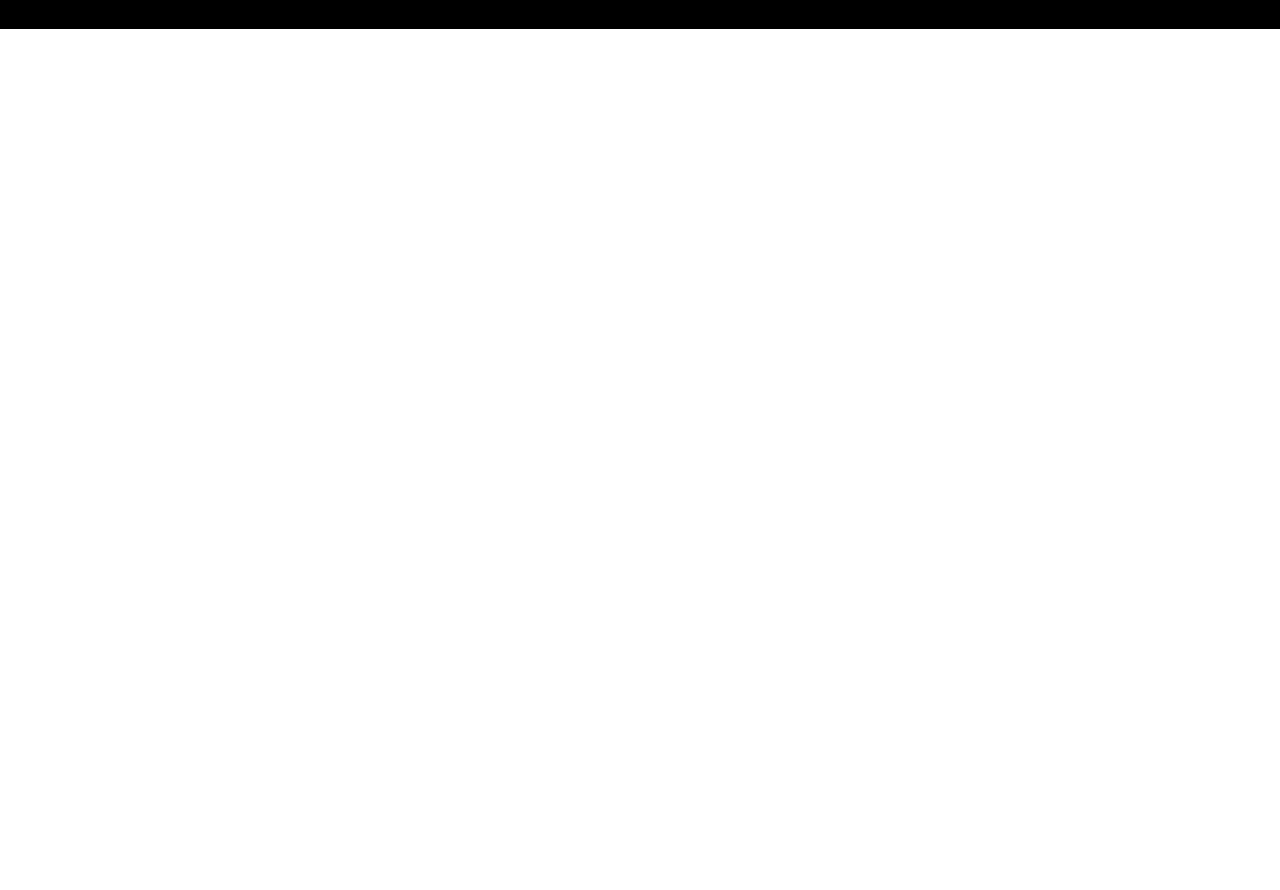
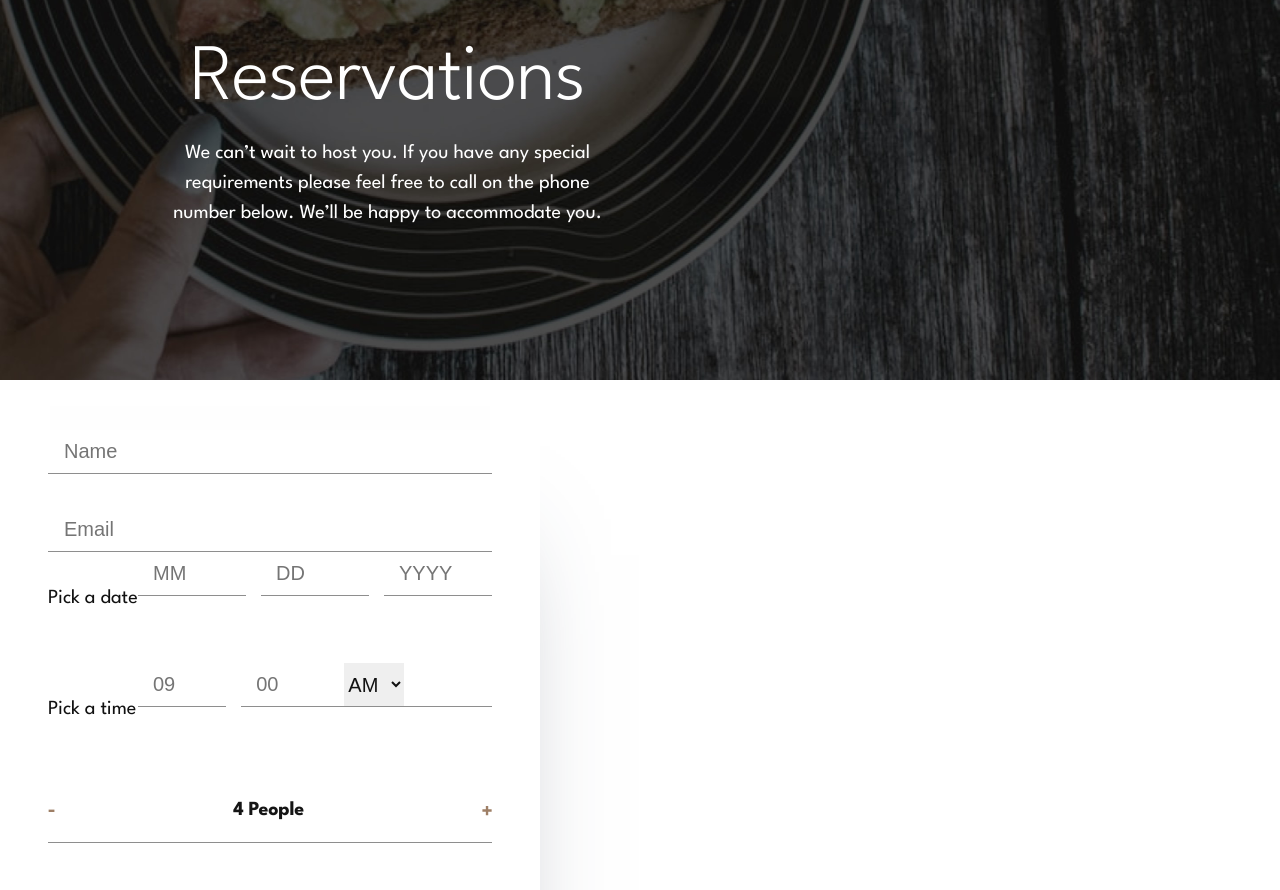
Before and after one commit to DKapteyn/restaurant-site, a Next.js app: page /orderPage in a window 1280 px wide. Shown: the part 220-1110 px from the top of the page. Before the commit the page ends 800 px from the top, so only its background shows below. Built offline with nearby package versions, Linux system fonts and the light colour scheme.

Commit message:
added content to Orderpage and styling

```diff
--- /dev/null
+++ b/components/OrderPage/ResForm.tsx
@@ -0,0 +1,63 @@
+import React, { useState } from "react";
+import s from "../../styles/OrderPage/ResForm.module.scss";
+import Button from "../shared/Button";
+export default function ResForm() {
+  const [numPeople, setNumPeople] = useState(4);
+
+  return (
+    <div className={s.mainContainer}>
+      <form className={s.formContainer} action="post">
+        <input className={s.inText} type="text" placeholder="Name" />
+        <input
+          className={`${s.inText} ${s.inTextEmail}`}
+          type="text"
+          placeholder="Email"
+        />
+        <div className={s.inDateContainer}>
+          <div className={s.inDateAndText}>
+            <h4 className={s.inDateText}>Pick a date</h4>
+            <div className={s.inDates}>
+              <input className={s.inDate} type="text" placeholder="MM" />
+              <input className={s.inDate} type="text" placeholder="DD" />
+              <input className={s.inDate} type="text" placeholder="YYYY" />
+            </div>
+          </div>
+        </div>
+        <div className={s.inDateContainer}>
+          <div className={s.inDateAndText}>
+            <h4 className={s.inDateText}>Pick a time</h4>
+            <div className={s.inDates}>
+              <input className={s.inDate} type="text" placeholder="09" />
+              <input className={s.inDate} type="text" placeholder="00" />
+            </div>
+
+            <p className={s.inDate}>
+              <select className={s.dropDown} name="am-pm">
+                <option value="AM" selected>
+                  AM
+                </option>
+                <option value="PM">PM</option>
+              </select>
+            </p>
+          </div>
+        </div>
+        <div className={s.numPeople}>
+          <img
+            onClick={() => setNumPeople((prevNumPeople) => prevNumPeople - 1)}
+            src="./images/icons/icon-minus.svg"
+            alt="minus"
+          />
+          <h3 className={s.numPeopleText}> {`${numPeople} People`}</h3>
+          <img
+            onClick={() => setNumPeople((prevNumPeople) => prevNumPeople + 1)}
+            src="./images/icons/icon-plus.svg"
+            alt="plus"
+          />
+        </div>
+      </form>
+      <div className={s.button}>
+        <Button title="make reservation" link="#" propWidth="100%" />
+      </div>
+    </div>
+  );
+}
--- /dev/null
+++ b/components/OrderPage/ResHeroPic.tsx
@@ -0,0 +1,44 @@
+import React from "react";
+import s from "../../styles/OrderPage/ResHeroPic.module.scss";
+import Button from "../shared/Button";
+
+export default function ResHeroPic() {
+  return (
+    <div className={s.mainContainer}>
+      <img
+        className={`${s.mobHeroPic} ${s.pic}`}
+        src="./images/booking/hero-bg-mobile@2x.jpg"
+        alt="plate of food"
+      />
+      <img
+        className={`${s.tabHeroPic} ${s.pic}`}
+        src="./images/booking/hero-bg-tablet@2x.jpg"
+        alt="plate of food"
+      />
+      <img
+        className={`${s.deskHeroPic} ${s.pic}`}
+        src="./images/booking/hero-bg-desktop@2x.jpg"
+        alt="plate of food"
+      />
+
+      <div className={s.textAndButton}>
+        <img className={s.logo} src="./images/logo.svg" alt="logo" />
+        <div className={s.text}>
+          <h3 className={s.title}>Reservations</h3>
+          <p className={s.para}>
+            We can’t wait to host you. If you have any special requirements
+            please feel free to call on the phone number below. We’ll be happy
+            to accommodate you.
+          </p>
+        </div>
+        <div className={s.button}>
+          <Button
+            link="#"
+            propBackgroundColor="transparent"
+            title="reserve place"
+          />
+        </div>
+      </div>
+    </div>
+  );
+}
--- a/pages/orderPage.tsx
+++ b/pages/orderPage.tsx
@@ -1,10 +1,15 @@
 import React from "react";
+import ResForm from "../components/OrderPage/ResForm";
+import ResHeroPic from "../components/OrderPage/ResHeroPic";
 import Layout from "../components/shared/Layout";
 
 export default function OrderPage() {
   return (
     <div>
-      <Layout>OrderPage</Layout>
+      <Layout>
+        <ResHeroPic />
+        <ResForm />
+      </Layout>
     </div>
   );
 }
--- /dev/null
+++ b/styles/OrderPage/ResForm.module.scss
@@ -0,0 +1,129 @@
+@use "styles/_utils/screen.module.scss";
+
+.mainContainer {
+  background-color: white;
+  box-shadow: 0px 75px 100px -50px rgba(56, 66, 85, 0.503223);
+  @include screen.mobile {
+    width: 327px;
+    height: 585px;
+    position: absolute;
+    top: 463px;
+    right: 0px;
+    left: 0px;
+    margin: auto;
+  }
+  @include screen.tabletAndDesktop {
+    width: 540px;
+    height: 545px;
+  }
+}
+
+.formContainer {
+  display: flex;
+  flex-direction: column;
+  @include screen.mobile {
+    margin: 34px 32px 32px 32px;
+  }
+  @include screen.tabletAndDesktop {
+    margin: 50px 48px 48px 48px;
+  }
+  & > input {
+    border: none;
+    border-bottom: 1px solid #8e8e8e;
+  }
+}
+
+.inText {
+  margin-bottom: 0px;
+  padding: 0px;
+  padding-left: 16px;
+
+  height: 43px;
+}
+.inText::placeholder,
+.inDate::placeholder,
+.inDate,
+.inText {
+  font-weight: 400;
+  font-size: 20px;
+  line-height: 28px;
+}
+
+.inTextEmail {
+  margin-top: 34px;
+}
+
+.inDateContainer {
+  height: 79px;
+  margin-bottom: 32px;
+}
+
+.inDateAndText {
+  @include screen.tabletAndDesktop {
+    display: flex;
+  }
+}
+
+.inDates {
+  display: flex;
+  gap: 15px;
+}
+.inDate {
+  border: none;
+  border-bottom: 1px solid #8e8e8e;
+  width: 100%;
+  height: 43px;
+
+  padding: 0px;
+  padding-left: 15px;
+  margin: 0px;
+}
+
+.inDateText {
+  font-weight: 400;
+  font-size: 20px;
+  line-height: 28px;
+  margin-top: 32px;
+  margin-bottom: 0px;
+
+  /* identical to box height, or 140% */
+
+  color: #111111;
+  @include screen.tabletAndDesktop {
+    min-width: 90px;
+  }
+}
+
+.dropDown {
+  border: none;
+  font-weight: 400;
+  font-size: 20px;
+  line-height: 28px;
+  /* identical to box height, or 140% */
+  height: 43px;
+  width: 60px;
+  color: #111111;
+}
+
+.numPeople {
+  display: flex;
+  align-items: center;
+  justify-content: space-between;
+  border-bottom: 1px solid #8e8e8e;
+  margin-top: 4px;
+}
+
+.numPeopleText {
+  font-weight: 700;
+  font-size: 20px;
+  line-height: 24px;
+  /* identical to box height, or 120% */
+
+  letter-spacing: -0.25px;
+
+  color: #151515;
+}
+
+.button {
+  margin: 32px;
+}
--- /dev/null
+++ b/styles/OrderPage/ResHeroPic.module.scss
@@ -0,0 +1,119 @@
+@use "styles/_utils/screen.module.scss";
+
+.mainContainer {
+  display: grid;
+  & > * {
+    grid-column: 1/-1;
+    grid-row: 1/-1;
+  }
+  color: #ffffff;
+  height: 600px;
+
+  overflow: hidden;
+  @include screen.mobile {
+    margin-bottom: 534px;
+  }
+}
+
+.pic {
+  width: 100%;
+  height: inherit;
+}
+
+.mobHeroPic {
+  @include screen.tabletAndDesktop {
+    display: none;
+  }
+}
+.tabHeroPic {
+  @include screen.mobile {
+    display: none;
+  }
+  @include screen.desktop {
+    display: none;
+  }
+}
+.deskHeroPic {
+  @include screen.mobileAndTablet {
+    display: none;
+  }
+}
+
+.textAndButton {
+  @include screen.mobile {
+    display: flex;
+    flex-direction: column;
+    align-items: center;
+    width: 327px;
+    margin: 56px auto 0px auto;
+  }
+  @include screen.desktop {
+    width: 445px;
+    margin-top: 65px;
+    margin-left: 165px;
+  }
+}
+
+.logo {
+  @include screen.tablet {
+    margin-top: 56px;
+    margin-left: 39px;
+  }
+}
+
+.text {
+  text-align: center;
+  @include screen.tablet {
+    width: 573px;
+    height: 166px;
+    margin: 70px auto 0px auto;
+  }
+  @include screen.desktop {
+    margin-top: 153px;
+  }
+}
+
+.title {
+  font-weight: 300;
+  margin: 0;
+  @include screen.mobile {
+    font-size: 32px;
+    line-height: 40px;
+    letter-spacing: -0.4px;
+    margin-top: 44px;
+  }
+  @include screen.tablet {
+    font-size: 48px;
+    line-height: 64px;
+    letter-spacing: -0.6px;
+  }
+  @include screen.desktop {
+    font-size: 80px;
+    line-height: 80px;
+    letter-spacing: -1px;
+  }
+}
+
+.para {
+  font-weight: 400;
+  margin: 0px;
+  @include screen.mobile {
+    font-size: 16px;
+    line-height: 26px;
+    margin-top: 13px;
+    margin-bottom: 19px;
+  }
+  @include screen.tabletAndDesktop {
+    font-size: 20px;
+    line-height: 30px;
+  }
+  @include screen.desktop {
+    margin-top: 18px;
+  }
+}
+
+.button {
+  @include screen.tabletAndDesktop {
+    display: none;
+  }
+}
--- a/styles/globals.scss
+++ b/styles/globals.scss
@@ -19,6 +19,7 @@ body {
   margin: 0;
   font-family: "League Spartan", sans-serif;
   overflow-x: hidden;
+  box-sizing: border-box;
 }
 
 //breakpoint sizes
```
